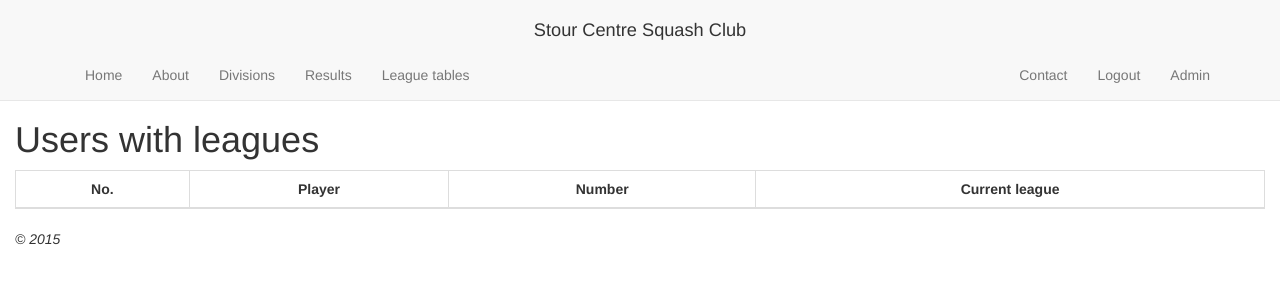
After one commit to Hari96/stour-squashclub, a CodeIgniter app: page /database/player_admin/league_view/leagues_view in a window 1280 px wide. The commit adds this page. Shown: the top 300 px of the page. Run offline with CodeIgniter, Linux system fonts and the light colour scheme; the visitor is signed in with stand-in values (Sample User, id 1); tables that the repository leaves empty or names only in its code hold one stand-in row (values such as "Sample post"); lists and menus that the app fills with data are empty.

Commit message:
Making progress on admin tasks

```diff
--- a/application/controllers/Model_views.php
+++ b/application/controllers/Model_views.php
@@ -8,7 +8,10 @@ class Model_views extends CI_Controller {
 
     $data['title'] = ucfirst($page); // Capitalize the first letter
 
-    $data['players'] = $this->users_model->get_players();
+    $order_field= "current_league";// field to order by
+    $order_direction = "asc";//direction of sort
+
+    $data['players'] = $this->users_model->get_players($order_field, $order_direction);
     $data['title'] = 'Players List';
 
     $this->load->view('templates/header', $data);
--- a/application/controllers/Player_admin.php
+++ b/application/controllers/Player_admin.php
@@ -7,13 +7,28 @@ class Player_admin extends CI_Controller {
     $this->load->model('users_model');
   }
 
-  public function admin_view($page="admin_home") {
+  public function full_view($page="admin_home") {
     if (!file_exists(APPPATH.'views/admin_views/'.$page.'.php')) {
       // whoops don't have a page for that!
       show_404();
     }
+    $order_field = "lName";//which field to order by
+    $order_direction = "asc";// direction of sort
+    $data['players'] = $this->users_model->get_players($order_field, $order_direction);
 
-    $data['players'] = $this->users_model->get_players();
+    $this->load->view('templates/header', $data);
+    $this->load->view('admin_views/'.$page, $data);
+    $this->load->view('templates/footer', $data);
+  }
+
+  public function league_view($page="league_view") {
+    if (!file_exists(APPPATH.'views/admin_views/'.$page.'.php')) {
+      // whoops don't have a page for that!
+      show_404();
+    }
+    $order_field = "current_league";//which field to order by
+    $order_direction = "asc";// direction of sort
+    $data['players'] = $this->users_model->get_players($order_field, $order_direction);
 
     $this->load->view('templates/header', $data);
     $this->load->view('admin_views/'.$page, $data);
--- a/application/models/Insert_model.php
+++ b/application/models/Insert_model.php
@@ -35,6 +35,10 @@
 
     }
 
+    public function update_users() {
+
+    }
+
 
 
 }
--- a/application/models/Users_model.php
+++ b/application/models/Users_model.php
@@ -5,16 +5,15 @@ class Users_model extends CI_Model {
     $this->load->database();
   }
 
-  public function get_players() {
+  public function get_players($order_field, $order_direction) {
     // ensure players are registered
     $this->db->where('activated', 1);
-    $this->db->order_by('current_league', 'asc');
+    $this->db->order_by($order_field, $order_direction);
     $query = $this->db->get('players');
     return $query->result_array();
   }
 
   public function check_for_email($email) {
-
     $this->db->where('email', $email);
     $query = $this->db->get('players');
     if($query->num_rows() == 1) {
--- /dev/null
+++ b/application/views/admin_views/leagues_view.php
@@ -0,0 +1,11 @@
+<h1>Users with leagues</h1>
+<table class="table table-responsive table-bordered">
+  <thead>
+    <tr><th>No.</th><th>Player</th><th>Number</th><th>Current league</th></tr>
+  </thead>
+  <tbody>
+  <?php foreach ($players as $player): echo "<tr><td>".$player['id']."</td><td>".
+  $player['fName']." ".$player['lName']."</td><td>".$player['mobile']."</td><td>".$player['current_league']."</td></tr>"?>
+  <?php endforeach; ?>
+</tbody>
+</table>
--- a/application/views/templates/header.php
+++ b/application/views/templates/header.php
@@ -44,7 +44,7 @@
         <li><a href="<?php echo base_url();?>model_views/view/register">Signup</a></li>
         <?php }
         if(isset($_SESSION['role'])) { ?>
-        <li><a href="<?php echo base_url();?>player_admin/admin_view/admin_home">Admin</a></li>
+        <li><a href="<?php echo base_url();?>player_admin/full_view/admin_home">Admin</a></li>
         <?php } ?>
       </ul>
       </div><!-- navbar-collapse-->
--- a/assets/css/custom.css
+++ b/assets/css/custom.css
@@ -15,14 +15,14 @@ table, th, td {
   border-collapse: collapse;*/
   text-align:center;
 }
-table .nums {
-  width: 7%;
+.narrow {
+  width: 6%;
 }
-table .text {
-  width: 18%;
+.wide {
+  width: 13%;
 }
-table .email {
-  width: 25%;
+.wider {
+  width: 24%;
 }
 .spacing-bottom {
   margin-bottom: 15px;
```
Also changed, not shown: application/controllers/Update_users.php (added, +38 -0 lines), application/views/admin_views/admin_home.php (+16 -1 lines), application/views/admin_views/user_details.php (+21 -4 lines).
